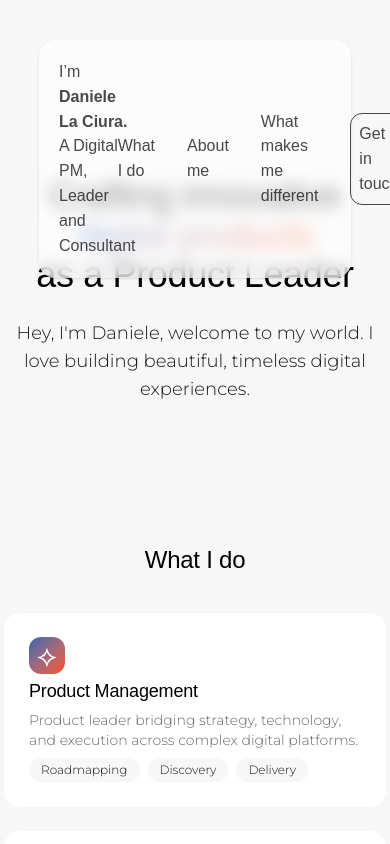
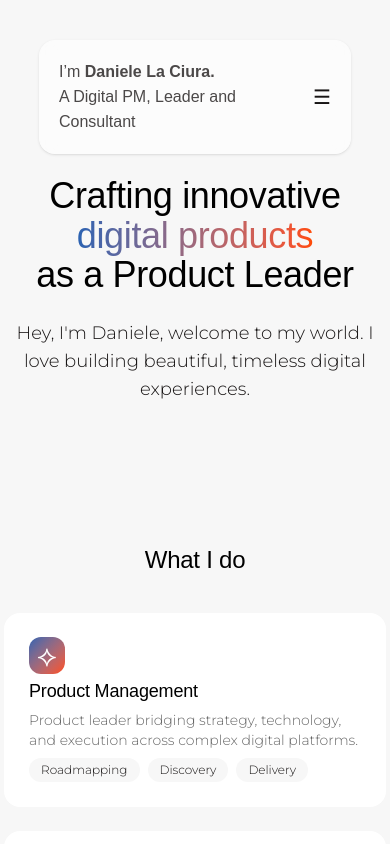
Before and after one commit to danielelaciura/danielelaciura, a Next.js app: page / in a window 390 px wide. Shown: the top 844 px of the page. Built offline with nearby package versions, Linux system fonts and the light colour scheme; a web font is replaced by a local one.

Commit message:
add mobile menu

```diff
--- a/app/components/Header.tsx
+++ b/app/components/Header.tsx
@@ -1,10 +1,12 @@
 "use client";
 
+import { useState } from "react";
 import { motion } from "framer-motion";
 import Link from "next/link";
-import Image from "next/image";
 
 export default function Header() {
+  const [isOpen, setIsOpen] = useState(false);
+
   return (
     <motion.header
       initial={{ y: -100, opacity: 0 }}
@@ -13,13 +15,22 @@ export default function Header() {
       className="fixed top-0 left-0 right-0 z-50"
     >
       <div className="container mx-auto mt-10 navigation-menu">
-                <nav className="w-4/5 flex mx-auto items-center bg-white/60 shadow p-5 backdrop-blur-sm rounded-2xl">
-                    <div className="w-2/6">
-                        <Link href="#home" className="items-center">
-                            I’m <span className="font-semibold">Daniele La Ciura.</span> <br /> A Digital PM, Leader and Consultant
+
+        <nav className="w-4/5 mx-auto bg-white/60 shadow p-5 backdrop-blur-sm rounded-2xl">
+
+          {/* Top Row */}
+          <div className="flex items-center justify-between">
+
+            {/* ALWAYS visible payoff */}
+            <div className="w-auto">
+              <Link href="#home">
+                I’m <span className="font-semibold">Daniele La Ciura.</span> <br />
+                A Digital PM, Leader and Consultant
               </Link>
             </div>
-                    <div className="flex items-center justify-end gap-8 w-full">
+
+            {/* Desktop Menu */}
+            <div className="hidden lg:flex items-center gap-8">
               <Link href="#what-i-do" className="hover:text-white transition-colors">
                 What I do
               </Link>
@@ -29,10 +40,38 @@ export default function Header() {
               <Link href="#what" className="hover:text-white transition-colors">
                 What makes me different
               </Link>
-                        <Link href="#contact" className="hover:text-white transition-colors border px-2 py-2 rounded-xl">
+              <Link
+                href="#contact"
+                className="hover:text-white transition-colors border px-2 py-2 rounded-xl"
+              >
                 Get in touch
               </Link>
             </div>
+
+            {/* Mobile Hamburger */}
+            <button
+              className="lg:hidden text-xl"
+              onClick={() => setIsOpen(!isOpen)}
+            >
+              ☰
+            </button>
+
+          </div>
+
+          {/* Mobile Menu */}
+          {isOpen && (
+            <div className="flex flex-col gap-4 mt-4 lg:hidden">
+              <Link href="#what-i-do">What I do</Link>
+              <Link href="#about-me">About me</Link>
+              <Link href="#what">What makes me different</Link>
+              <Link
+                href="#contact"
+                className="border px-2 py-2 rounded-xl w-fit"
+              >
+                Get in touch
+              </Link>
+            </div>
+          )}
 
         </nav>
       </div>
```
Also changed, not shown: 21 other files (tests, documents, lock files or other folders). Lines whose indentation alone changed are shown as unchanged.
